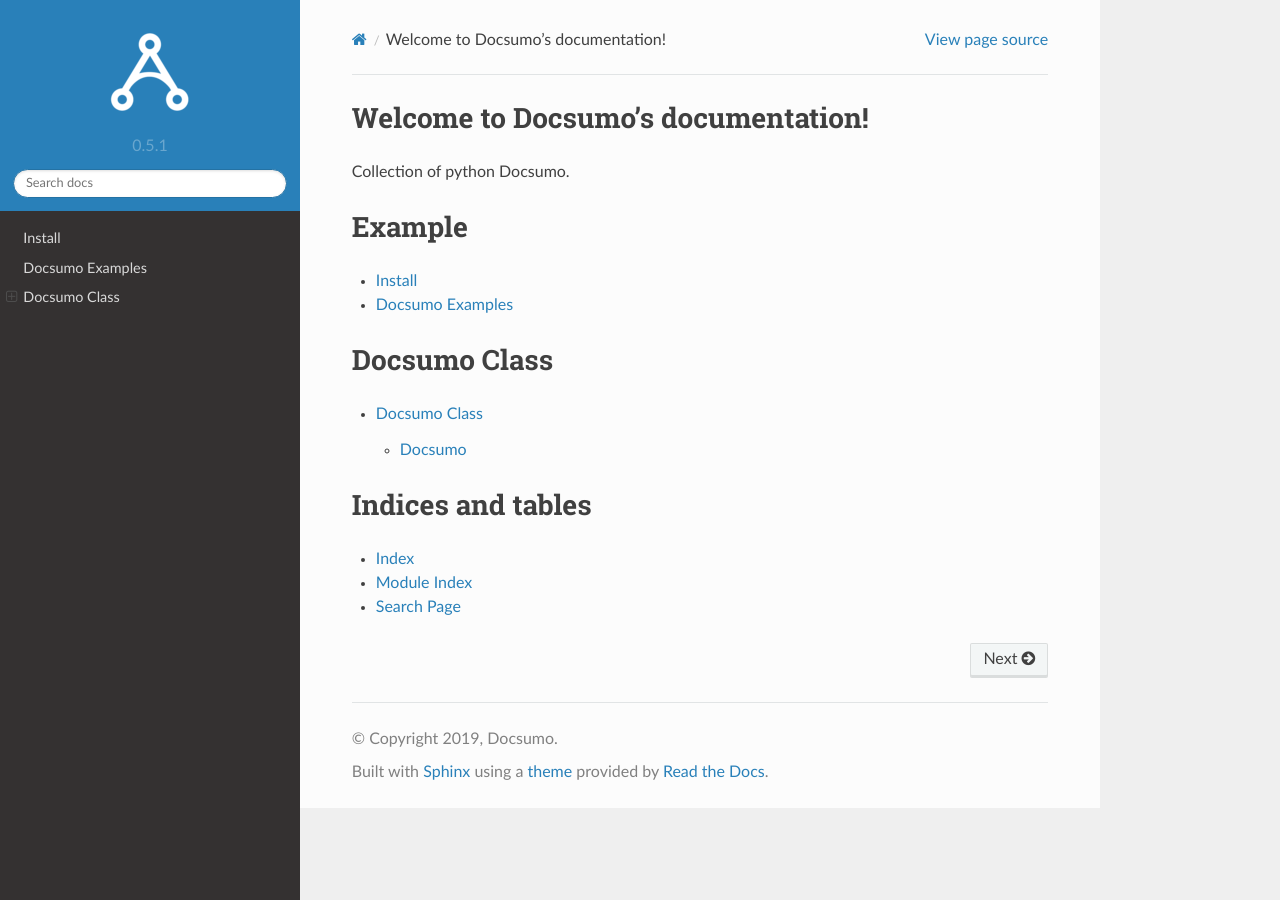
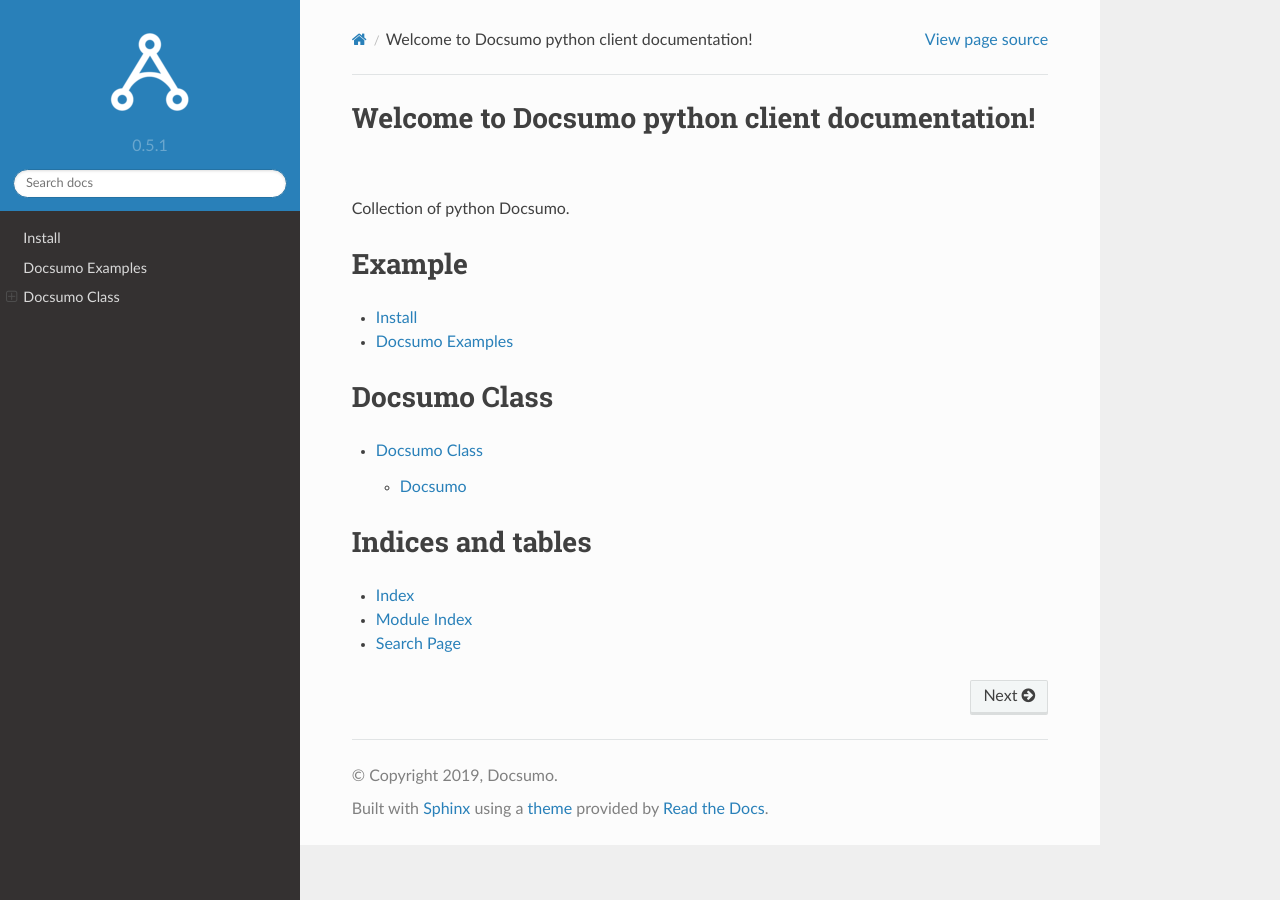
Before and after one commit to docsumo/docsumo_python_client, a Sphinx documentation site: the page built from docs/index.rst, in a window 1280 px wide. Built offline with Sphinx 7.4.7 and the Read the Docs theme 2.0.0, drawn with Linux system fonts in a browser that asks for light colours.

```diff
--- a/docs/index.rst
+++ b/docs/index.rst
@@ -3,8 +3,8 @@
    You can adapt this file completely to your liking, but it should at least
    contain the root `toctree` directive.
 
-Welcome to Docsumo's documentation!
-===================================
+Welcome to Docsumo python client documentation!
+===============================================
 
 Collection of python Docsumo.
 
```
Also changed, not shown: README.md (+3 -5 lines).
